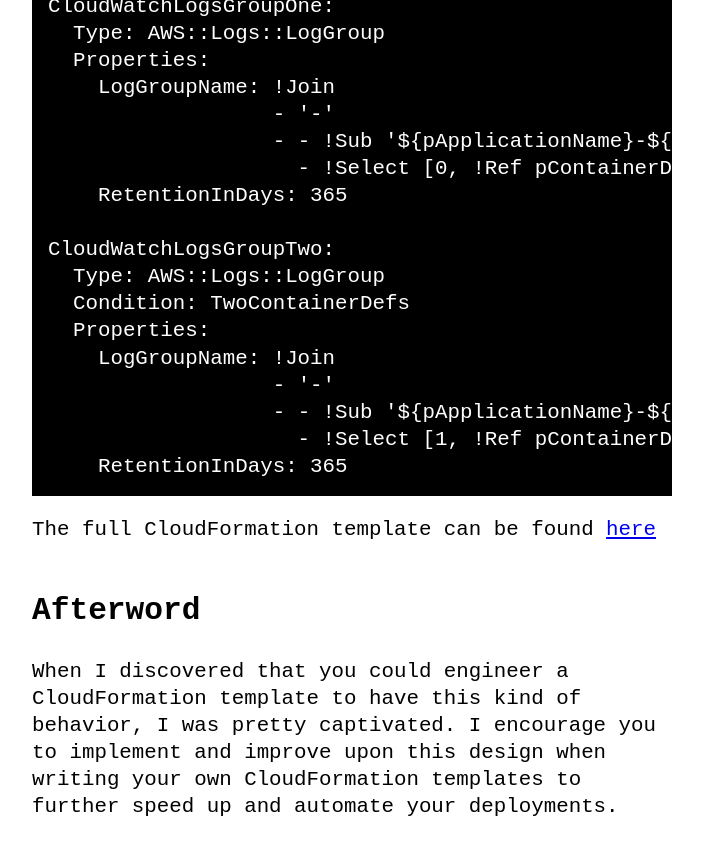
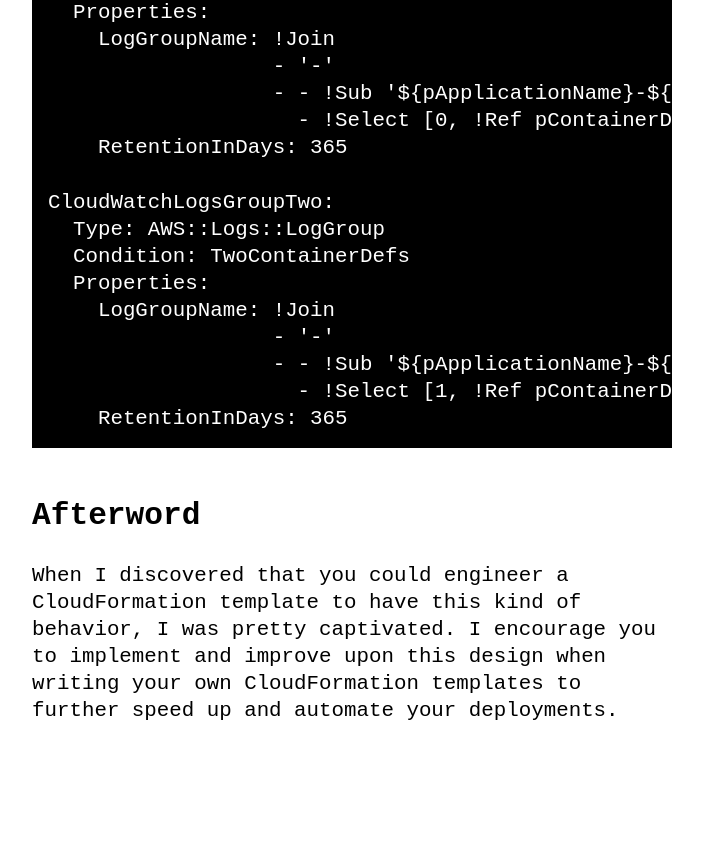
Before and after one commit to deadoceans/deadoceans.github.io, a Jekyll site: the page built from _posts/2018-10-07-generic-cloudformation.md, in a window 1280 px wide and 900 px high, scrolled down 12339 px. Shown: the top 855 px of the window, without its empty margins (288-991 px from the left). Built offline with Jekyll 4.4.1, drawn with Linux system fonts in a browser that asks for light colours; after the commit the page ends 13143 px from its top, so only the background shows below that; some of the changed text lies outside the part shown.

Commit message:
Update 2018-10-07-generic-cloudformation.md

````diff
--- a/_posts/2018-10-07-generic-cloudformation.md
+++ b/_posts/2018-10-07-generic-cloudformation.md
@@ -162,8 +162,6 @@
       ParameterKey=pALBTargetGroup,ParameterValue="${ALB_TARGET_GROUP}"
 fi
 ```
-
-The full shell script can be found [here](https://github.com/jjgccg/MultiContainer-CloudFormation/blob/master/launch-template-service.sh).
 
 ## Template Hacking
 
@@ -350,8 +348,6 @@
     RetentionInDays: 365
 ```
 
-The full CloudFormation template can be found [here](https://github.com/jjgccg/MultiContainer-CloudFormation/blob/master/template-environment-service.yml)
-
 ## Afterword
 
 When I discovered that you could engineer a CloudFormation template to have this kind of behavior, I was pretty captivated.  I encourage you to implement and improve upon this design when writing your own CloudFormation templates to further speed up and automate your deployments.
````
